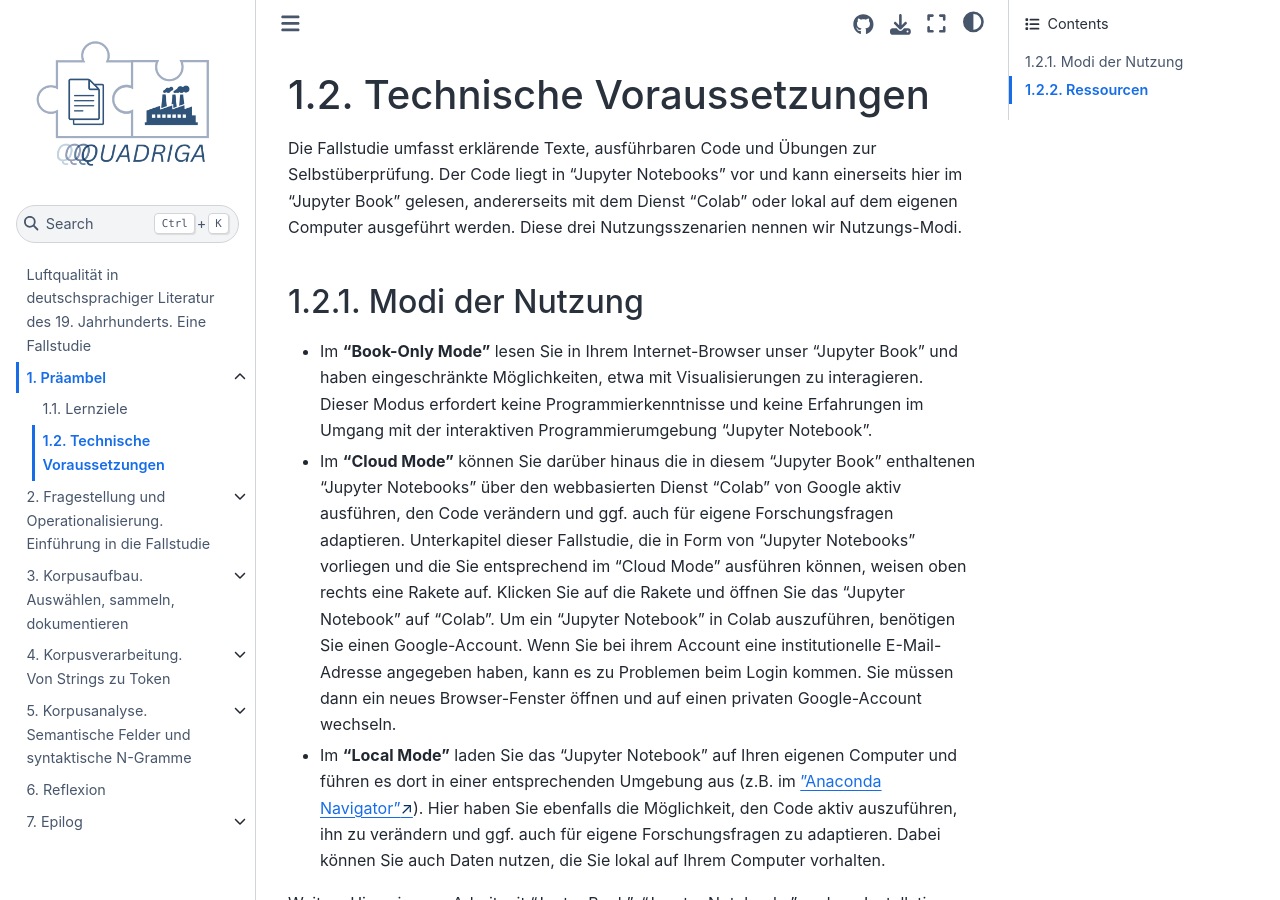
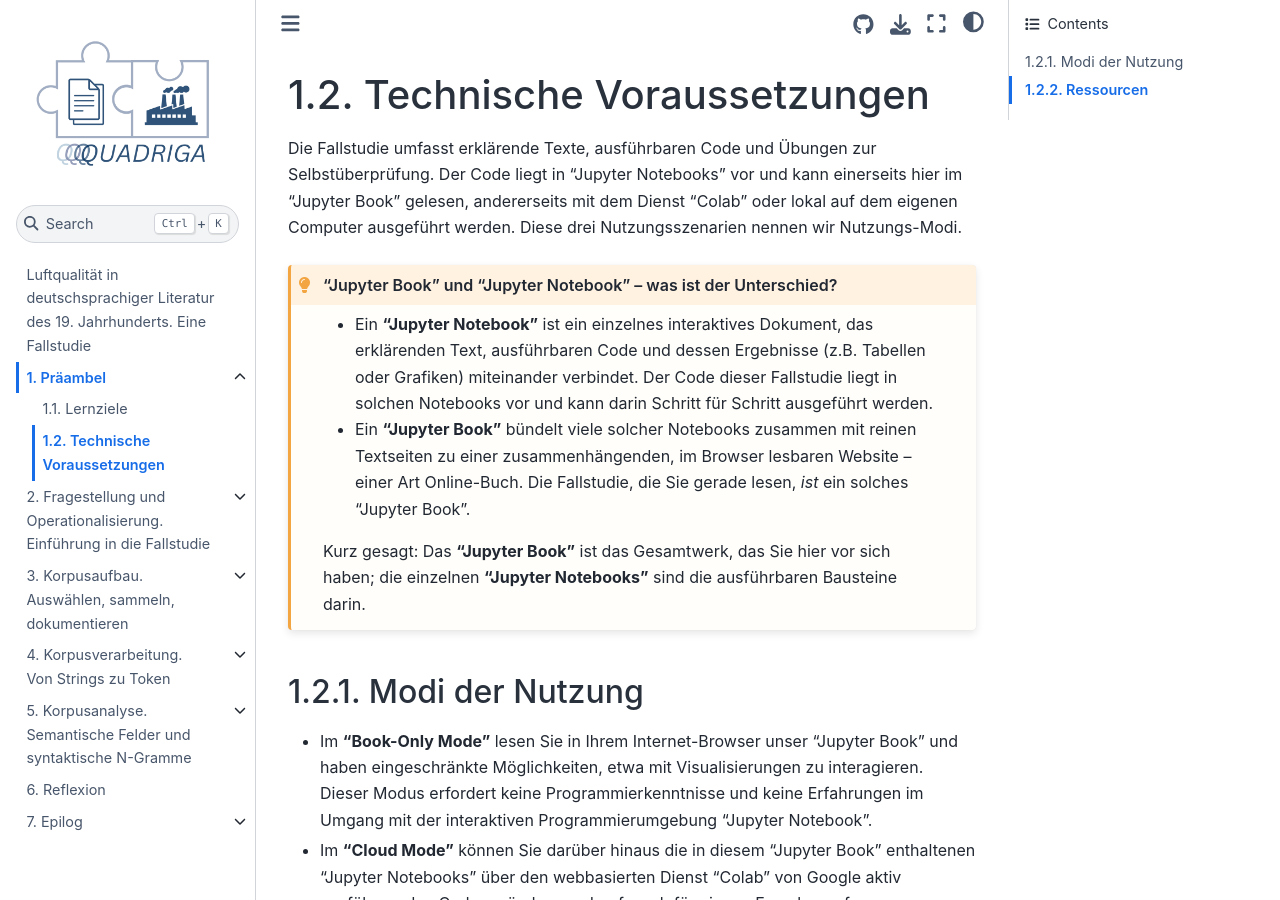
Before and after one commit to quadriga-dk/Text-Fallstudie-3, a Jupyter Book: the page built from introduction/introduction_requirements.md, in a window 1280 px wide and 900 px high. Built offline with Jupyter Book 1.0.4 settings and Sphinx 7.4.7 and the Sphinx Book theme 1.1.4, drawn with Linux system fonts in a browser that asks for light colours; pages that are not in the unit, such as notebooks, are missing from menus.

Commit message:
explain difference between Jupyter Book and Jupyter Notebook
Fixes #174

````diff
--- a/introduction/introduction_requirements.md
+++ b/introduction/introduction_requirements.md
@@ -2,6 +2,14 @@
 # Technische Voraussetzungen
 
 Die Fallstudie umfasst erklärende Texte, ausführbaren Code und Übungen zur Selbstüberprüfung. Der Code liegt in "Jupyter Notebooks" vor und kann einerseits hier im "Jupyter Book" gelesen, andererseits mit dem Dienst "Colab" oder lokal auf dem eigenen Computer ausgeführt werden. Diese drei Nutzungsszenarien nennen wir Nutzungs-Modi.
+
+```{admonition} "Jupyter Book" und "Jupyter Notebook" – was ist der Unterschied?
+:class: keypoint
+- Ein **"Jupyter Notebook"** ist ein einzelnes interaktives Dokument, das erklärenden Text, ausführbaren Code und dessen Ergebnisse (z.B. Tabellen oder Grafiken) miteinander verbindet. Der Code dieser Fallstudie liegt in solchen Notebooks vor und kann darin Schritt für Schritt ausgeführt werden.
+- Ein **"Jupyter Book"** bündelt viele solcher Notebooks zusammen mit reinen Textseiten zu einer zusammenhängenden, im Browser lesbaren Website – einer Art Online-Buch. Die Fallstudie, die Sie gerade lesen, *ist* ein solches "Jupyter Book".
+
+Kurz gesagt: Das **"Jupyter Book"** ist das Gesamtwerk, das Sie hier vor sich haben; die einzelnen **"Jupyter Notebooks"** sind die ausführbaren Bausteine darin.
+```
 
 ## Modi der Nutzung
 - Im **"Book-Only Mode"** lesen Sie in Ihrem Internet-Browser unser "Jupyter Book" und haben eingeschränkte Möglichkeiten, etwa mit Visualisierungen zu interagieren. Dieser Modus erfordert keine Programmierkenntnisse und keine Erfahrungen im Umgang mit der interaktiven Programmierumgebung "Jupyter Notebook".
````
